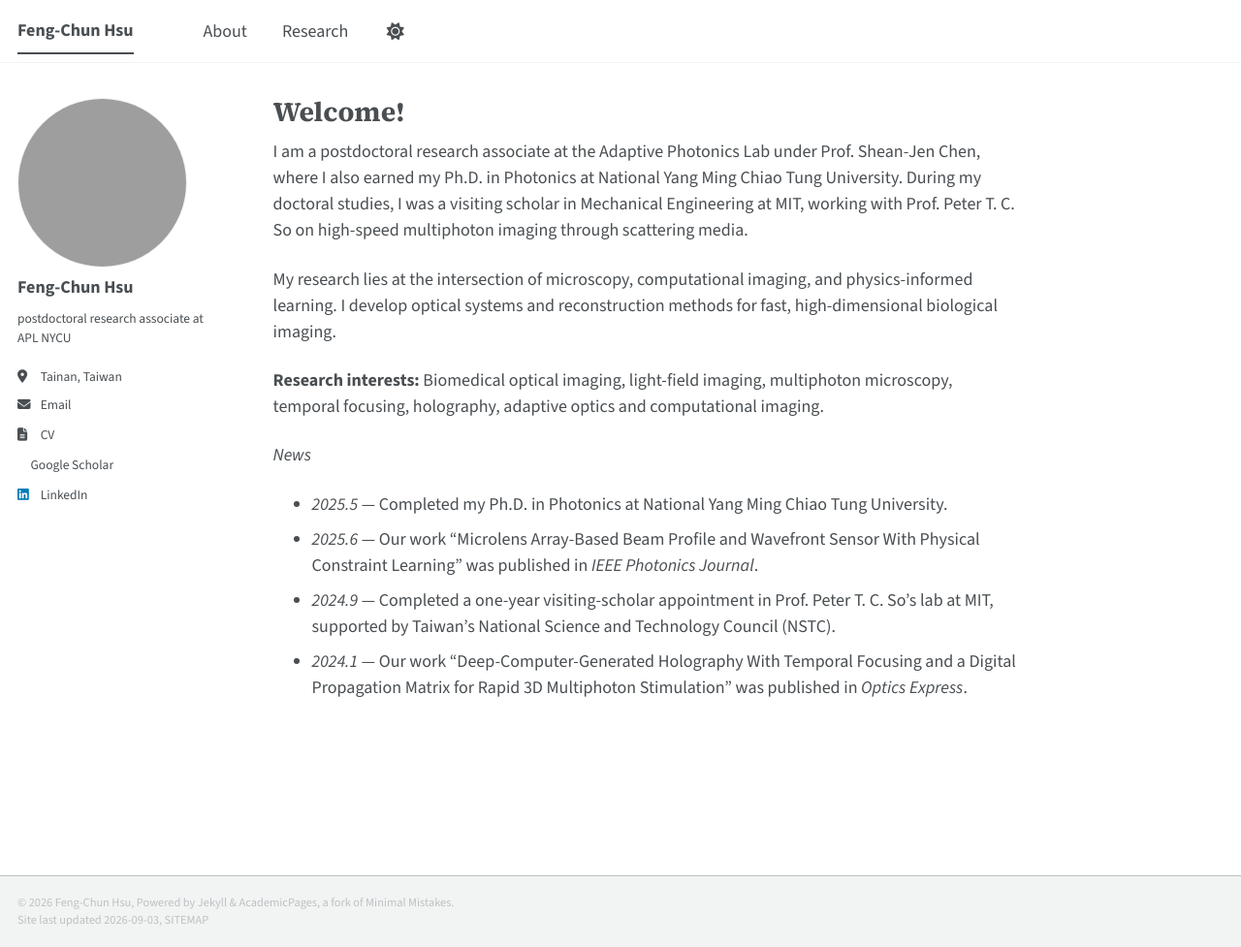
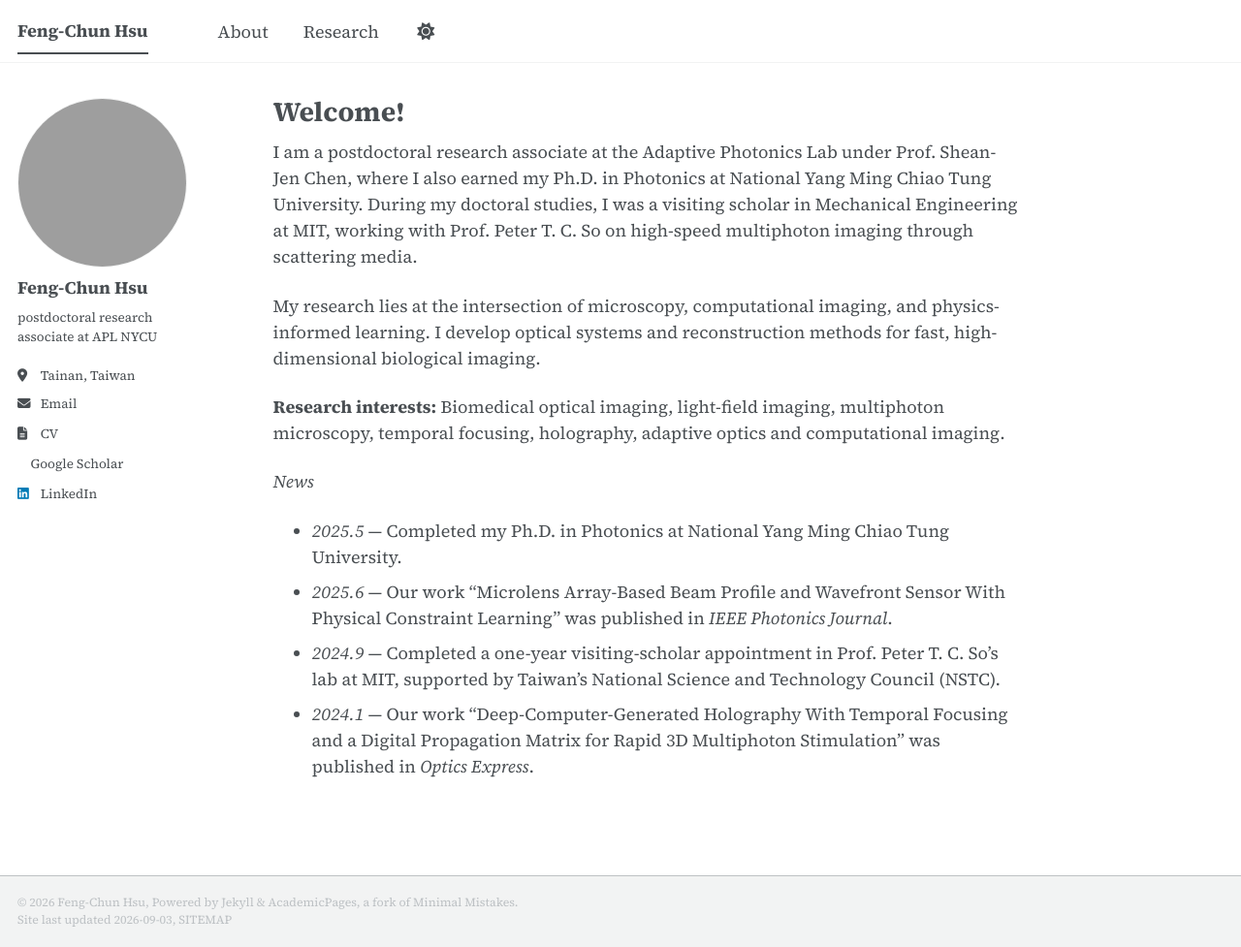
Before and after one commit to fch013/fch013.github.io, a Jekyll site: the page built from _pages/about.md, in a window 1280 px wide and 977 px high. Shown: the whole window at 97% size. Built offline with Jekyll 4.4.1, drawn with Linux system fonts in a browser that asks for light colours; a style sheet for code colours, icons or effects is not loaded.

Commit message:
Use Source Serif 4 consistently across site typography

```diff
--- a/_includes/head/custom.html
+++ b/_includes/head/custom.html
@@ -3,7 +3,7 @@
 <!-- Site typography -->
 <link rel="preconnect" href="https://fonts.googleapis.com">
 <link rel="preconnect" href="https://fonts.gstatic.com" crossorigin>
-<link href="https://fonts.googleapis.com/css2?family=Source+Sans+3:ital,wght@0,400;0,500;0,600;0,700;1,400&family=Source+Serif+4:opsz,wght@8..60,600;8..60,700&display=swap" rel="stylesheet">
+<link href="https://fonts.googleapis.com/css2?family=Source+Serif+4:ital,opsz,wght@0,8..60,400..700;1,8..60,400..700&display=swap" rel="stylesheet">
 
 <!-- start custom head snippets -->
 
--- a/_sass/_themes.scss
+++ b/_sass/_themes.scss
@@ -13,9 +13,9 @@ $doc-font-size              : 16;
 $paragraph-indent           : false; // true, false (default)
 $indent-var                 : 1.3em;
 
-/* System typefaces */
+/* One reading typeface throughout the site; preserve the theme's legacy aliases. */
 $serif                      : "Source Serif 4", Georgia, Times, serif;
-$sans-serif                 : "Source Sans 3", -apple-system, ".SFNSText-Regular", "San Francisco", "Roboto", "Segoe UI", "Helvetica Neue", "Lucida Grande", Arial, sans-serif;
+$sans-serif                 : $serif;
 $monospace                  : Monaco, Consolas, "Lucida Console", monospace;
 
 /* Sans serif typefaces */
@@ -39,9 +39,9 @@ $type-size-6                : 0.75em;   // ~12px
 $type-size-7                : 0.6875em; // ~11px
 $type-size-8                : 0.625em;  // ~10px
 
-$global-font-family         : $sans-serif;
+$global-font-family         : $serif;
 $header-font-family         : $serif;
-$caption-font-family        : $sans-serif;
+$caption-font-family        : $serif;
 
 /* ==========================================================================
    Breakpoints
--- a/_sass/layout/_json_cv.scss
+++ b/_sass/layout/_json_cv.scss
@@ -6,7 +6,7 @@
 .cv-container {
   max-width: 1000px;
   margin: 0 auto;
-  font-family: 'Roboto', 'Helvetica Neue', Helvetica, Arial, sans-serif;
+  font-family: $global-font-family;
   color: var(--global-text-color);
   line-height: 1.6;
 }
```
